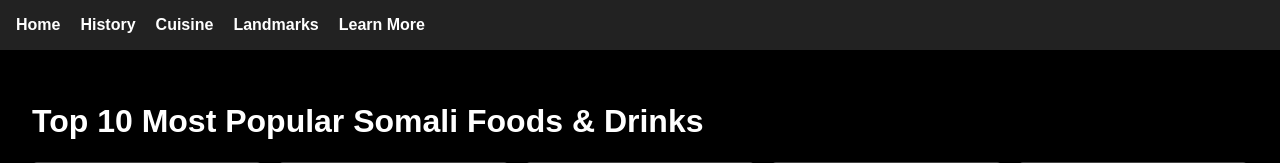
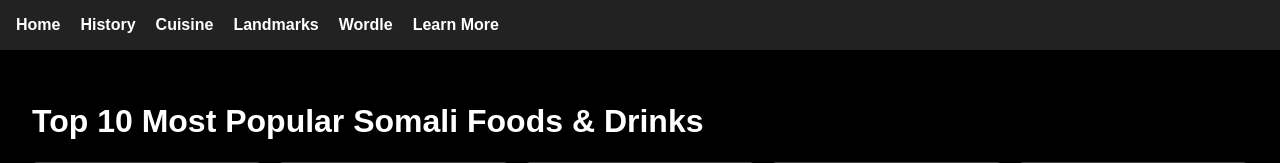
Before and after one commit to SomaliScript/website, a Flask app: page /food in a window 1280 px wide. Shown: the top 163 px of the page. Run offline with Flask 3, Linux system fonts and the light colour scheme.

Commit message:
Set up wordle files

```diff
--- a/app.py
+++ b/app.py
@@ -104,5 +104,10 @@ def learn():
         return jsonify({"response": response.content})
     return render_template("learn.html")
 
+@app.route("/wordle")
+def wordle():
+    return render_template("wordle.html")
+
+
 if __name__ == "__main__":
     app.run(host="0.0.0.0", port=8000, debug=True)
--- a/screencast_url.txt
+++ /dev/null
@@ -1 +0,0 @@
-https://media.pdx.edu/edit/1_4940oz77
--- a/templates/layout.html
+++ b/templates/layout.html
@@ -15,6 +15,7 @@
       <li><a href="{{ url_for('history') }}">History</a></li>
       <li><a href="{{ url_for('food') }}">Cuisine</a></li>
       <li><a href="{{ url_for('landmarks') }}">Landmarks</a></li>
+      <li><a href="{{ url_for('wordle') }}">Wordle</a></li>
       <li><a href="{{ url_for('learn') }}">Learn More</a></li>
     </ul>
   </nav>
--- /dev/null
+++ b/templates/words.json
@@ -0,0 +1,3 @@
+{
+  "words": ["nabad", "maalin", "qalin", "buuga", "hooyo", "wadan", "xidig", "caano", "biyo", "qalbi"]
+}
```
Also changed, not shown: templates/wordle.html (added).
